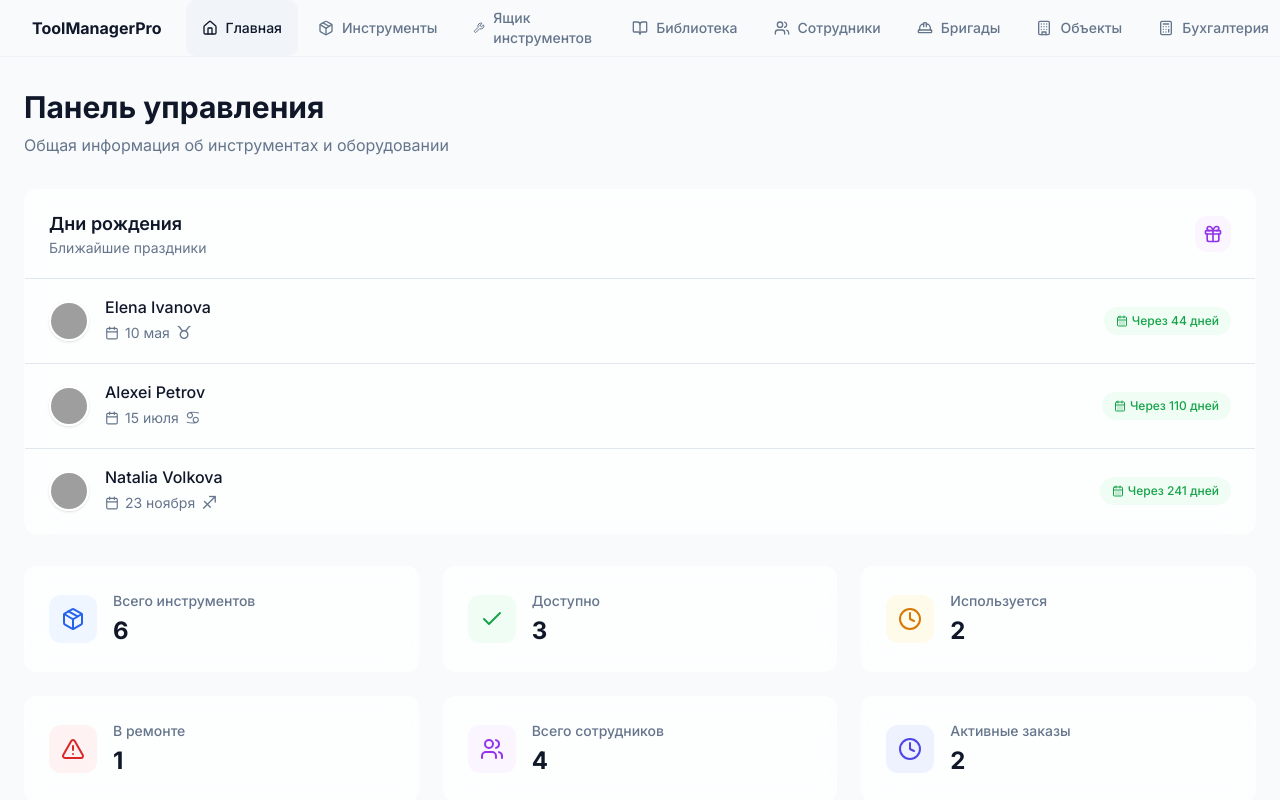
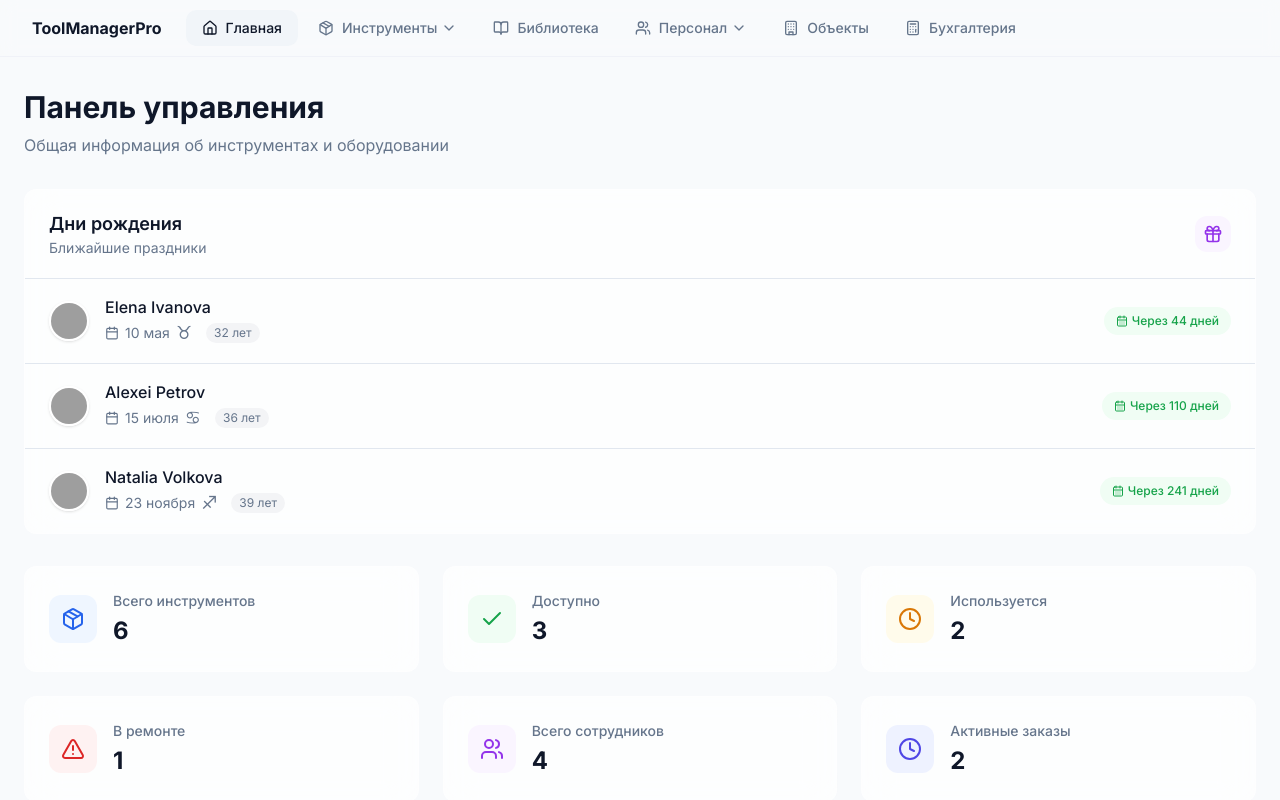
Before and after one commit to AKSNEW/toolstack-manager, a React (Vite) app: page / in a window 1280 px wide. Shown: the top 800 px of the page. Built offline with nearby package versions, Linux system fonts and the light colour scheme; grey boxes are pictures that could not be loaded.

Commit message:
feat: Improve birthday card and zodiac sign display
- Add hover card for zodiac sign with tooltip.
- Display full age in birthday card.
- Restructure menu for submenus.

```diff
--- a/src/components/BirthdayCard.tsx
+++ b/src/components/BirthdayCard.tsx
@@ -3,6 +3,7 @@ import React from 'react';
 import { Employee } from '@/lib/types';
 import { Calendar, Gift, CalendarDays } from 'lucide-react';
 import { Avatar, AvatarImage, AvatarFallback } from '@/components/ui/avatar';
+import { Tooltip, TooltipContent, TooltipProvider, TooltipTrigger } from '@/components/ui/tooltip';
 
 interface BirthdayCardProps {
   employees: Array<Employee & { upcomingBirthday: Date; daysUntil: number }>;
@@ -59,6 +60,20 @@ const BirthdayCard: React.FC<BirthdayCardProps> = ({ employees }) => {
     return "Козерог"; // Capricorn
   };
 
+  // Расчет возраста сотрудника
+  const calculateAge = (birthDate: string): number => {
+    const today = new Date();
+    const dob = new Date(birthDate);
+    let age = today.getFullYear() - dob.getFullYear();
+    const monthDiff = today.getMonth() - dob.getMonth();
+
+    if (monthDiff < 0 || (monthDiff === 0 && today.getDate() < dob.getDate())) {
+      age--;
+    }
+
+    return age;
+  };
+
   return (
     <div className="glass rounded-xl overflow-hidden">
       <div className="px-6 py-5 border-b border-border flex items-center justify-between">
@@ -85,9 +100,23 @@ const BirthdayCard: React.FC<BirthdayCardProps> = ({ employees }) => {
                   <div className="flex items-center text-sm text-muted-foreground">
                     <Calendar className="h-3.5 w-3.5 mr-1.5" />
                     <span>{formatDate(employee.upcomingBirthday)}</span>
-                    <span className="mx-1.5 text-lg" title={getZodiacName(employee.upcomingBirthday)}>
-                      {getZodiacSign(employee.upcomingBirthday)}
-                    </span>
+                    <TooltipProvider>
+                      <Tooltip>
+                        <TooltipTrigger asChild>
+                          <span className="mx-1.5 text-lg cursor-help">
+                            {getZodiacSign(employee.upcomingBirthday)}
+                          </span>
+                        </TooltipTrigger>
+                        <TooltipContent>
+                          <p>{getZodiacName(employee.upcomingBirthday)}</p>
+                        </TooltipContent>
+                      </Tooltip>
+                    </TooltipProvider>
+                    {employee.birthDate && (
+                      <span className="ml-2 text-xs bg-gray-100 rounded-full px-2 py-0.5">
+                        {calculateAge(employee.birthDate)} лет
+                      </span>
+                    )}
                   </div>
                 </div>
               </div>
--- a/src/components/Navbar.tsx
+++ b/src/components/Navbar.tsx
@@ -12,14 +12,22 @@ import {
   HardHat,
   Calculator,
   Wrench,
-  BookOpen
+  BookOpen,
+  ChevronDown
 } from "lucide-react";
 import { useIsMobile } from "@/hooks/use-mobile";
+import {
+  DropdownMenu,
+  DropdownMenuContent,
+  DropdownMenuItem,
+  DropdownMenuTrigger,
+} from "@/components/ui/dropdown-menu";
 
 interface NavItem {
   href: string;
   label: string;
   icon: any;
+  children?: NavItem[];
 }
 
 const navItems: NavItem[] = [
@@ -29,8 +37,13 @@ const navItems: NavItem[] = [
     icon: Home,
   },
   {
+    href: "#",
+    label: "Инструменты",
+    icon: Package,
+    children: [
+      {
         href: "/tools",
-    label: "Инструменты",
+        label: "Список инструментов",
         icon: Package,
       },
       {
@@ -38,11 +51,18 @@ const navItems: NavItem[] = [
         label: "Ящик инструментов",
         icon: Wrench,
       },
+    ]
+  },
   {
     href: "/library",
     label: "Библиотека",
     icon: BookOpen,
   },
+  {
+    href: "#",
+    label: "Персонал",
+    icon: Users,
+    children: [
       {
         href: "/employees",
         label: "Сотрудники",
@@ -52,6 +72,8 @@ const navItems: NavItem[] = [
         href: "/crews",
         label: "Бригады",
         icon: HardHat,
+      },
+    ]
   },
   {
     href: "/sites",
@@ -69,6 +91,14 @@ const Navbar = () => {
   const [showMobileMenu, setShowMobileMenu] = useState(false);
   const location = useLocation();
   const isMobile = useIsMobile();
+
+  const isActiveRoute = (item: NavItem): boolean => {
+    if (item.href === location.pathname) return true;
+    if (item.children) {
+      return item.children.some(child => child.href === location.pathname);
+    }
+    return false;
+  };
 
   return (
     <nav className="sticky top-0 z-40 w-full border-b border-border/40 bg-background/95 backdrop-blur supports-[backdrop-filter]:bg-background/60">
@@ -92,6 +122,40 @@ const Navbar = () => {
           {!isMobile && (
             <div className="hidden gap-1 md:flex">
               {navItems.map((item) => (
+                item.children ? (
+                  <DropdownMenu key={item.label}>
+                    <DropdownMenuTrigger asChild>
+                      <button
+                        className={cn(
+                          "flex items-center px-4 py-2 text-sm font-medium rounded-md transition-colors hover:text-foreground",
+                          isActiveRoute(item)
+                            ? "bg-accent text-accent-foreground"
+                            : "text-muted-foreground"
+                        )}
+                      >
+                        <item.icon className="mr-2 h-4 w-4" />
+                        {item.label}
+                        <ChevronDown className="ml-1 h-4 w-4" />
+                      </button>
+                    </DropdownMenuTrigger>
+                    <DropdownMenuContent align="start">
+                      {item.children.map((child) => (
+                        <DropdownMenuItem key={child.href} asChild>
+                          <Link
+                            to={child.href}
+                            className={cn(
+                              "flex w-full items-center",
+                              location.pathname === child.href && "bg-accent/50"
+                            )}
+                          >
+                            <child.icon className="mr-2 h-4 w-4" />
+                            {child.label}
+                          </Link>
+                        </DropdownMenuItem>
+                      ))}
+                    </DropdownMenuContent>
+                  </DropdownMenu>
+                ) : (
                   <Link
                     key={item.href}
                     to={item.href}
@@ -105,6 +169,7 @@ const Navbar = () => {
                     <item.icon className="mr-2 h-4 w-4" />
                     {item.label}
                   </Link>
+                )
               ))}
             </div>
           )}
@@ -116,6 +181,32 @@ const Navbar = () => {
         <div className="container border-t md:hidden">
           <div className="grid grid-flow-row text-sm py-3 gap-2">
             {navItems.map((item) => (
+              item.children ? (
+                <div key={item.label} className="py-1">
+                  <div className="flex items-center px-3 py-2 font-medium">
+                    <item.icon className="mr-2 h-4 w-4" />
+                    {item.label}
+                  </div>
+                  <div className="pl-4 mt-1 space-y-1">
+                    {item.children.map((child) => (
+                      <Link
+                        key={child.href}
+                        to={child.href}
+                        className={cn(
+                          "flex w-full items-center rounded-md px-3 py-2",
+                          location.pathname === child.href
+                            ? "bg-accent text-accent-foreground"
+                            : "text-muted-foreground hover:text-foreground"
+                        )}
+                        onClick={() => setShowMobileMenu(false)}
+                      >
+                        <child.icon className="mr-2 h-4 w-4" />
+                        {child.label}
+                      </Link>
+                    ))}
+                  </div>
+                </div>
+              ) : (
                 <Link
                   key={item.href}
                   to={item.href}
@@ -130,6 +221,7 @@ const Navbar = () => {
                   <item.icon className="mr-2 h-4 w-4" />
                   {item.label}
                 </Link>
+              )
             ))}
           </div>
         </div>
```
Lines whose indentation alone changed are shown as unchanged.
